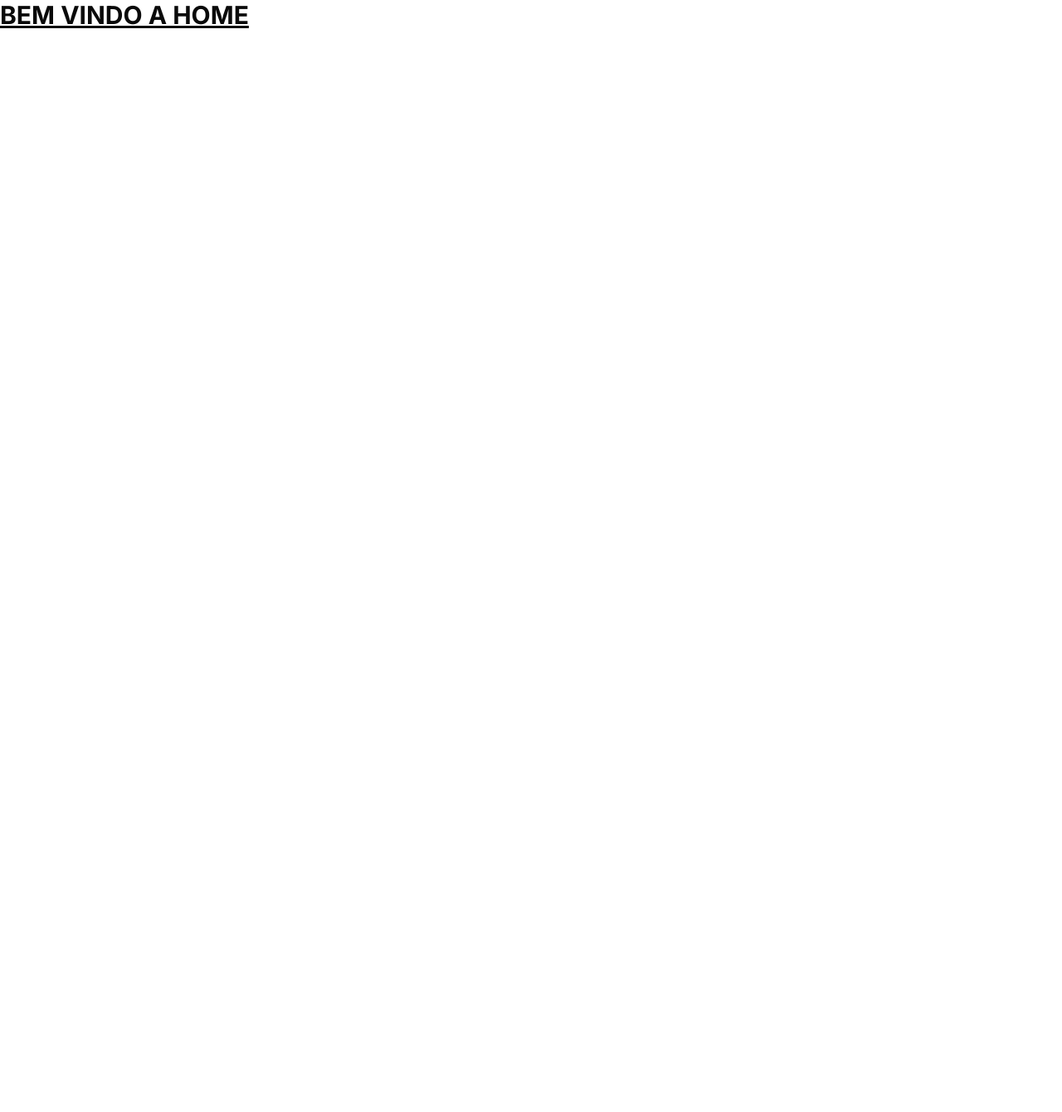
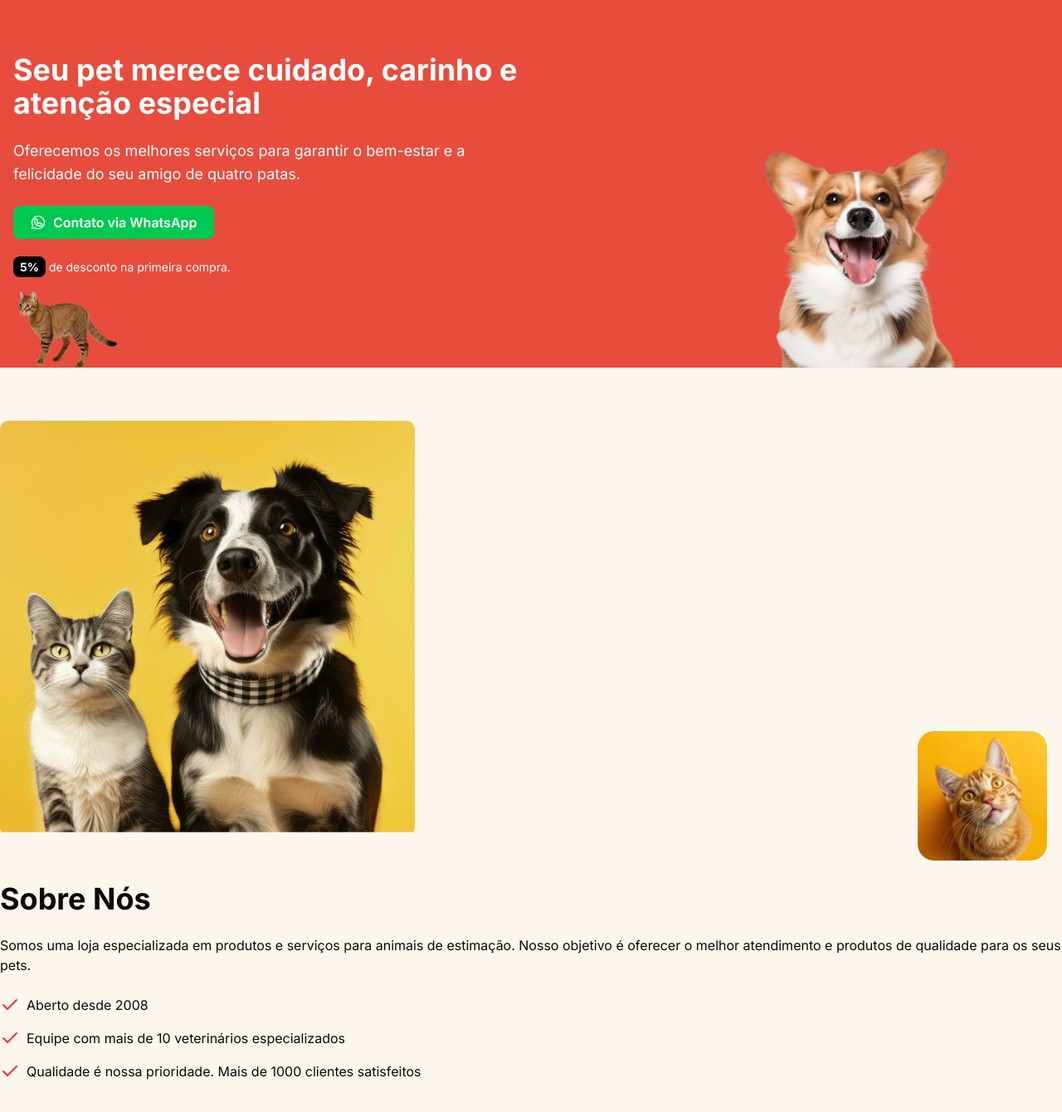
Before and after one commit to matheusryann/petshop, a Next.js app: page / in a window 1280 px wide. Shown: the top 1340 px of the page at 83% size. Before the commit the page ends 800 px from the top, so only its background shows below. Built offline with nearby package versions, Linux system fonts and the light colour scheme.

Commit message:
feat: add About component with images and company information

```diff
--- /dev/null
+++ b/src/app/_components/about.tsx
@@ -0,0 +1,58 @@
+import Image from "next/image";
+import about1 from "../../../public/about-1.png";
+import about2 from "../../../public/about-2.png";
+import { Check } from "lucide-react";
+
+export function About() {
+  return (
+    <section className="bg-[#FDF6Ec] py-16">
+      <div className="container mx-auto grid-cols-1 lg:grid-cols-2 gap-12 items-center">
+        <div className="relative">
+          <div className="relative w-full h-[400px] lg:w-[500px] h-[500px] rounded-lg border-white overflow-hidden">
+            <Image
+              src={about1}
+              alt="Foto de um cachorro"
+              fill
+              priority
+              quality={100}
+              className="object-cover hover:scale-110 transition-transform duration-300"
+            />
+          </div>
+
+          <div className="absolute w-40 h-40 right-4 -bottom-8 rounded-3xl overflow-hidden border-2 border-white">
+            <Image
+              src={about2}
+              alt="Foto de um gato"
+              fill
+              priority
+              quality={100}
+            />
+          </div>
+        </div>
+
+        <div className="space-y-6 mt-14">
+          <h2 className="text-4xl font-bold">Sobre Nós</h2>
+          <p>
+            Somos uma loja especializada em produtos e serviços para animais de
+            estimação. Nosso objetivo é oferecer o melhor atendimento e produtos
+            de qualidade para os seus pets.
+          </p>
+          <ul className="space-y-4">
+            <li className="flex items-center gap-2">
+              <Check className="text-red-500" />
+              Aberto desde 2008
+            </li>
+            <li className="flex items-center gap-2">
+              <Check className="text-red-500" />
+              Equipe com mais de 10 veterinários especializados
+            </li>
+            <li className="flex items-center gap-2">
+              <Check className="text-red-500" />
+              Qualidade é nossa prioridade. Mais de 1000 clientes satisfeitos
+            </li>
+          </ul>
+        </div>
+      </div>
+    </section>
+  );
+}
--- a/src/app/_components/hero.tsx
+++ b/src/app/_components/hero.tsx
@@ -1,7 +1,7 @@
 import { WhatsappLogo } from '@phosphor-icons/react/dist/ssr'
 import Image from 'next/image';
-import dogImg from '../../public/images/dog-hero.png'
-import catHero from '../../public/images/cat-hero.png'
+import dogImg from '../../../public/bg-hero.png'
+import catHero from '../../../public/cat-hero.png'
 
 export function Hero() {
   return (
@@ -32,7 +32,7 @@ export function Hero() {
             felicidade do seu amigo de quatro patas.
           </p>
             <a href="#"
-            className="bg-green-500 px-5 py-2 rounded-md font-semibold flex items-center justify-center w-fit"
+            className="bg-green-500 px-5 py-2 rounded-md font-semibold flex items-center justify-center w-fit hover:bg-green-600 transition-colors gap-2"
             >
                 <WhatsappLogo className="w-5 h-5 gap-2" />
                 Contato via WhatsApp
@@ -48,7 +48,7 @@ export function Hero() {
               <Image
                 src={catHero}
                 alt="Foto do Gato"
-                fill
+                className="object-fill"
                 quality={100}
               />
                </div>
@@ -61,9 +61,9 @@ export function Hero() {
           <Image
             src={dogImg}
             alt="Foto do Cachorro"
+            className="object-contain"
             fill
             sizes="(max-width: 768px) 0vw, 50vw"
-            className="object-contain"
             quality={100}
             priority
           />
--- a/src/app/page.tsx
+++ b/src/app/page.tsx
@@ -1,12 +1,14 @@
+import { Hero } from "./_components/hero";
+import { About } from "./_components/about";
+
 
 
 export default function Home() {
 
   return (
-    <div>
-      <h1 className="text-3xl font-bold underline">
-        BEM VINDO A HOME
-      </h1>
-    </div>
+    <main>
+      <Hero />
+      <About />
+    </main>
   )
 }
```
Also changed, not shown: public/about-1.png (added), public/about-2.png (added).
